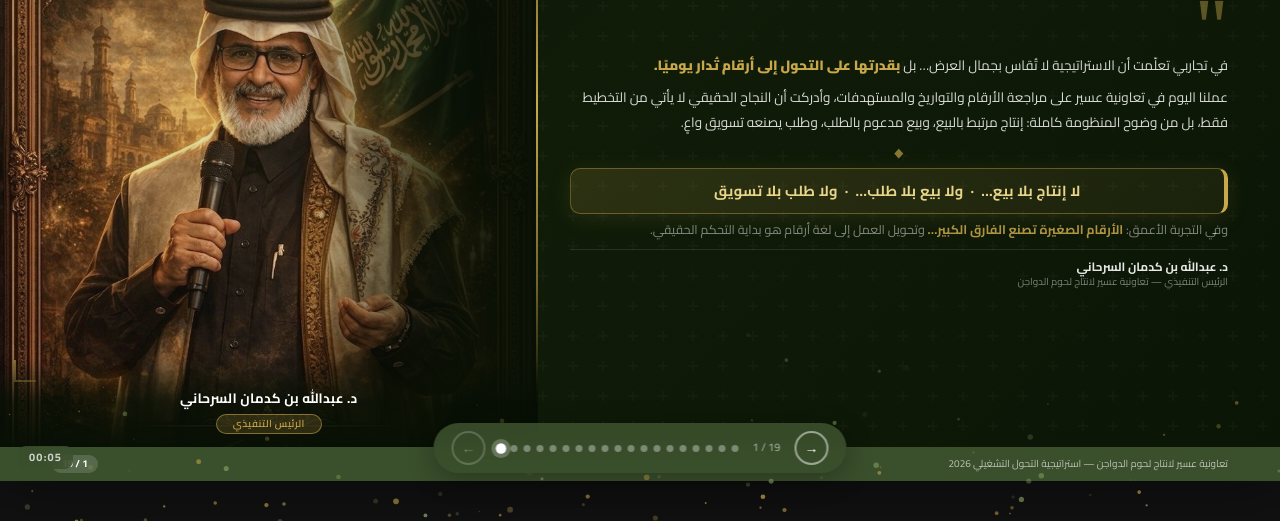
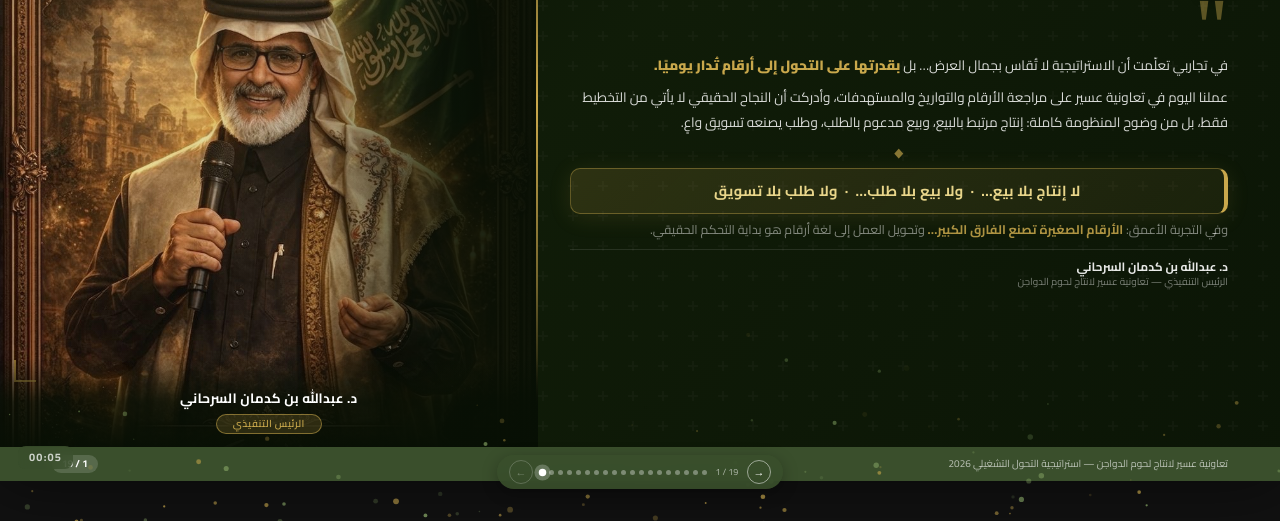
Before and after one commit to setokaipa/aseer-poultry-presentation, a website: page index.html in a window 1280 px wide. Shown: the part 279-800 px from the top of the page. Drawn offline with Linux system fonts and the light colour scheme.

Commit message:
Shrink nav bar: smaller buttons, dots, padding, and font

```diff
--- a/index.html
+++ b/index.html
@@ -562,28 +562,28 @@
     /* ─── NAV BAR ─── */
     .nav-bar {
       position: fixed;
-      bottom: 48px;
+      bottom: 32px;
       left: 50%;
       transform: translateX(-50%);
       direction: ltr;
       display: flex;
       align-items: center;
-      gap: 12px;
-      background: rgba(58,79,44,.92);
+      gap: 7px;
+      background: rgba(58,79,44,.88);
       backdrop-filter: blur(10px);
-      padding: 8px 18px;
-      border-radius: 40px;
-      box-shadow: 0 6px 28px rgba(0,0,0,.3);
+      padding: 5px 12px;
+      border-radius: 30px;
+      box-shadow: 0 4px 16px rgba(0,0,0,.28);
       z-index: 999;
     }
     .nbtn {
-      width: 34px;
-      height: 34px;
+      width: 24px;
+      height: 24px;
       border-radius: 50%;
-      border: 2px solid rgba(255,255,255,.5);
+      border: 1.5px solid rgba(255,255,255,.5);
       background: transparent;
       color: #fff;
-      font-size: 14px;
+      font-size: 11px;
       font-weight: 700;
       cursor: pointer;
       display: flex;
@@ -594,17 +594,17 @@
     }
     .nbtn:hover:not(:disabled) { background: rgba(255,255,255,.2); border-color: #fff; }
     .nbtn:disabled { border-color: rgba(255,255,255,.2); color: rgba(255,255,255,.3); cursor: default; }
-    .ndots { display: flex; gap: 6px; align-items: center; }
+    .ndots { display: flex; gap: 4px; align-items: center; }
     .dot {
-      width: 7px;
-      height: 7px;
+      width: 5px;
+      height: 5px;
       border-radius: 50%;
       background: rgba(255,255,255,.35);
       cursor: pointer;
       transition: background .2s, transform .2s;
     }
     .dot.on { background: #fff; transform: scale(1.5); }
-    .ncnt { font-size: 11px; color: rgba(255,255,255,.6); min-width: 32px; text-align: center; font-family: 'Cairo', sans-serif; }
+    .ncnt { font-size: 9px; color: rgba(255,255,255,.6); min-width: 26px; text-align: center; font-family: 'Cairo', sans-serif; }
 
     /* ─── BAR CHART ─── */
     .bar-chart-wrap {
```
